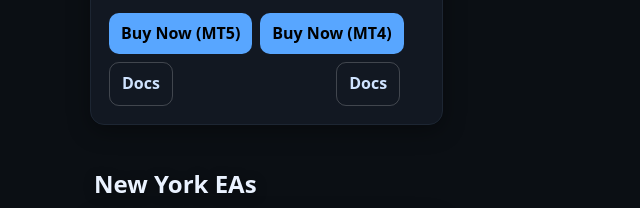
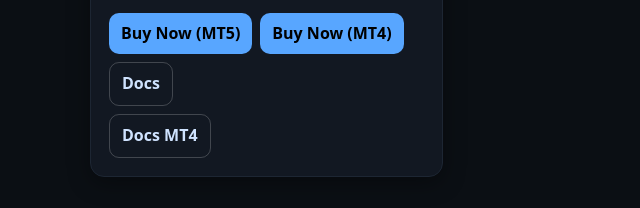
Before and after one commit to noo0oobep-eng/ap-tools, a plain HTML site: page index.html in a window 1280 px wide. Shown: the part 857-1065 px from the top of the page, without its empty margins (0-640 px from the left). Drawn offline with Linux system fonts and the light colour scheme.

Commit message:
Update index.html

```diff
--- a/index.html
+++ b/index.html
@@ -19,7 +19,6 @@
   <!-- Favicons -->
 <link rel="icon" href="/assets/favicon.png?v=1" type="image/png">
 <link rel="shortcut icon" href="/assets/favicon.png?v=1" type="image/png">
-<script src="https://app.lemonsqueezy.com/js/lemon.js" defer></script>
 <body>
   <video
   class="bg-video"
@@ -341,7 +340,7 @@
 <span class="btn btn-ghost btn-placeholder" aria-hidden="true">__</span>
 <span class="btn btn-ghost btn-placeholder" aria-hidden="true"></span>
 <a class="btn btn-ghost" href="/AP_London_Breakout_PRO/AP_London_Breakout_PRO_MT4/" target="_blank" rel="noopener">
-  Docs
+  Docs MT4
 </a>
 </div>
 </div>
```
